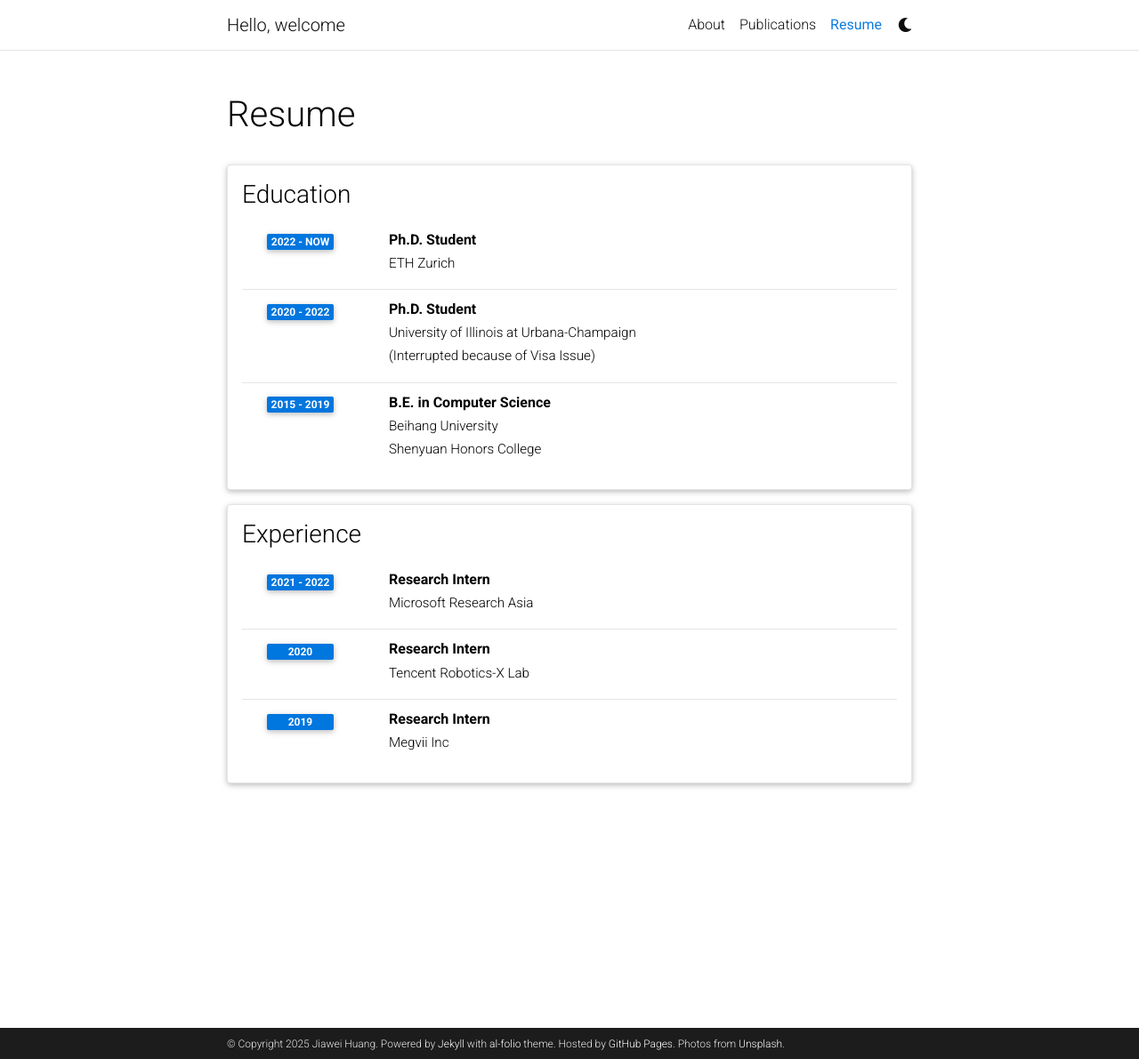
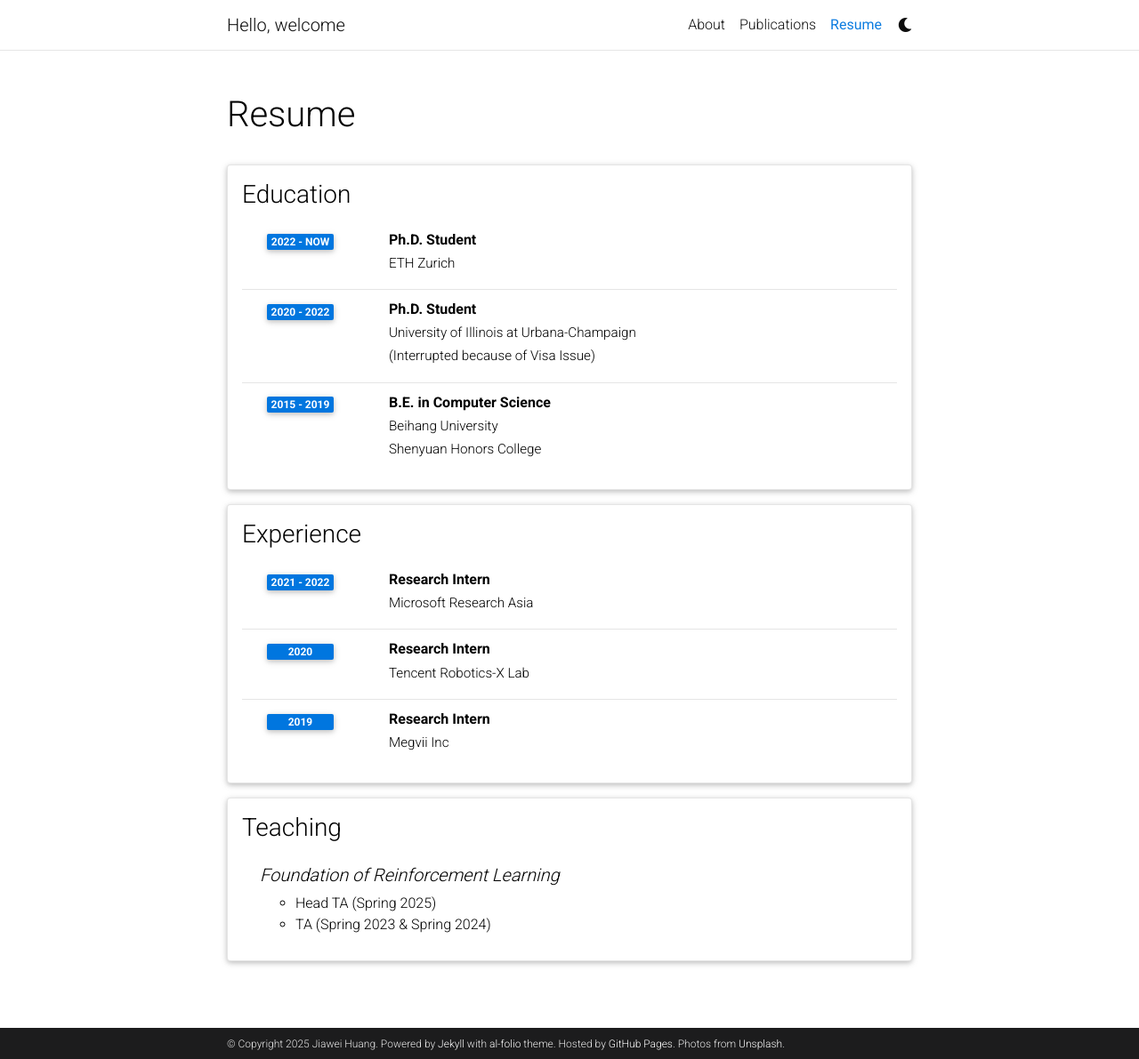
Before and after one commit to jiaweihhuang/jiaweihhuang.github.io, a Jekyll site: the page built from _pages/cv.md, in a window 1280 px wide and 1191 px high. Shown: the whole window at 89% size. Built offline with Jekyll 4.4.1, drawn with Linux system fonts in a browser that asks for light colours; comment, search, counter and statistics services are not loaded; a style sheet for code colours, icons or effects is not loaded.

Commit message:
Update cv.yml

```diff
--- a/_data/cv.yml
+++ b/_data/cv.yml
@@ -59,6 +59,14 @@
       institution: Megvii Inc
       year: 2019
 
+- title: Teaching
+  type: nested_list
+  contents:
+    - title: Foundation of Reinforcement Learning
+      items:
+        - Head TA (Spring 2025)
+        - TA (Spring 2023 & Spring 2024)
+
     # - title: Professor of Theoretical Physics
     #   institution: Karl-Ferdinand University, Prague, Czechoslovakia
     #   year: 1911 - 1917
```
